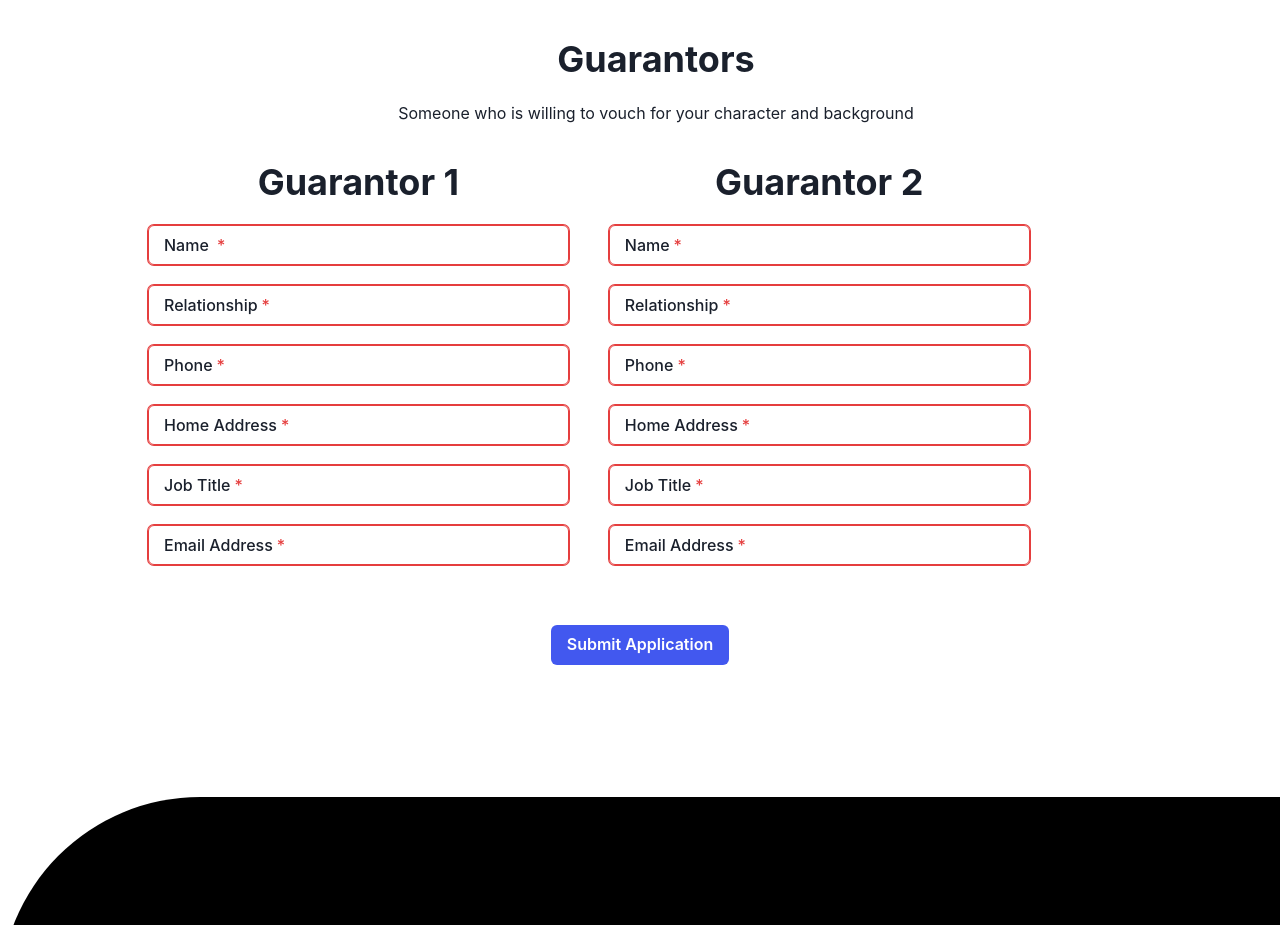
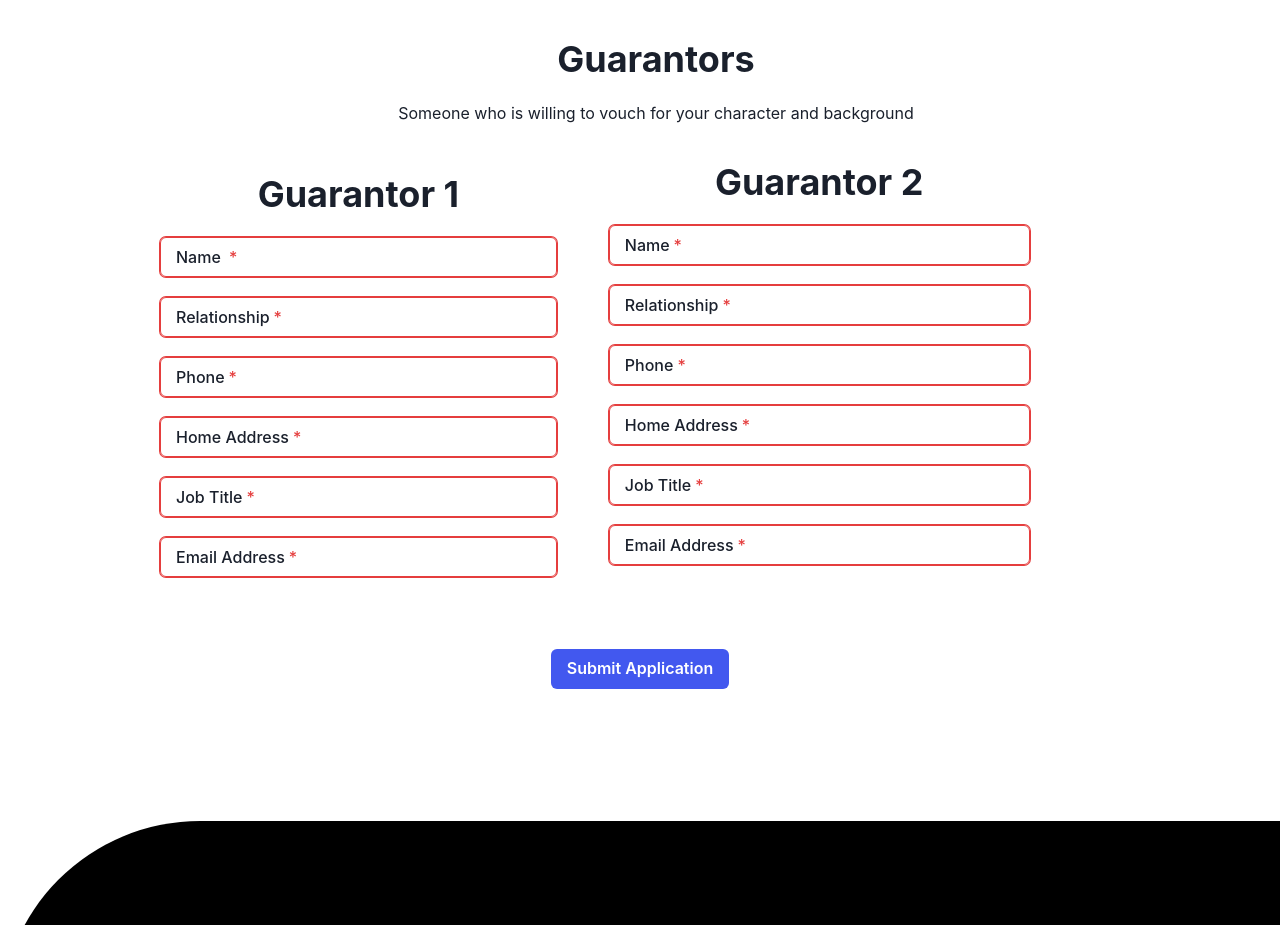
Before and after one commit to wajidkashoo14/carpalar, a Next.js app: page /apply in a window 1280 px wide. Shown: the part 1300-2225 px from the top of the page. Built offline with nearby package versions, Linux system fonts and the light colour scheme.

Commit message:
fixed netlify bug

```diff
--- a/components/Layout/Apply.js
+++ b/components/Layout/Apply.js
@@ -343,7 +343,7 @@ function Apply() {
             Someone who is willing to vouch for your character and background
           </Text>
           <Flex>
-            <Box p={8} width="45%" p="5">
+            <Box p={8} width="45%">
               <Heading my={4}>Guarantor 1</Heading>
               <FormControl
                 variant="floating"
```
